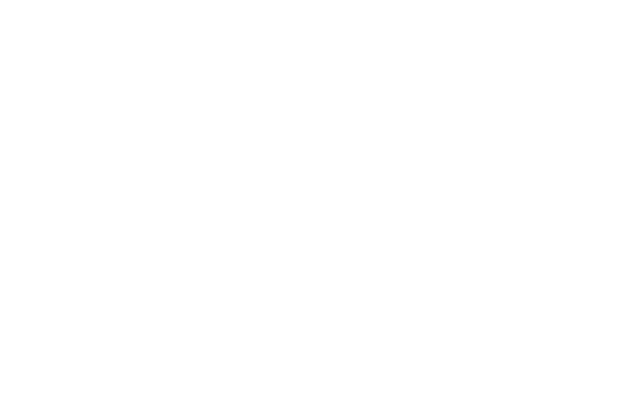
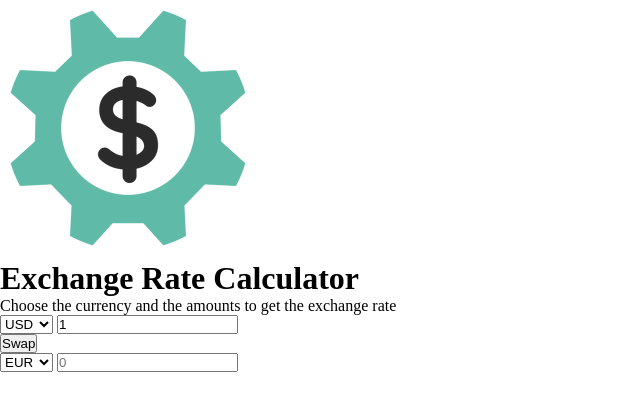
Before and after one commit to ciamac-da/exchange-rate-caculator-vanilla-js, a plain HTML site: page index.html in a window 1280 px wide. Shown: the whole page, without its empty margins (0-640 px from the left). Drawn offline with Linux system fonts and the light colour scheme.

Commit message:
Verified by Marti4n v1.0.2 html

```diff
--- a/index.html
+++ b/index.html
@@ -3,10 +3,139 @@
 <head>
   <meta charset="UTF-8">
   <meta name="viewport" content="width=device-width, initial-scale=1.0">
-  <title>My HTML Page</title>
+  <title>Exchange Rate Calculator</title>
   <link rel="stylesheet" type="text/css" title="Cool stylesheet" href="./style.css">
   <script defer src="./index.js" type="text/javascript"></script>
 </head>
 <body>
+  <img src="assets/money.png" alt="" class="money-img" />
+   <h1>Exchange Rate Calculator</h1>
+   <p>Choose the currency and the amounts to get the exchange rate</p>
+
+   <div class="container">
+     <div class="currency">
+       <select id="currency-one">
+         <option value="AED">AED</option>
+         <option value="ARS">ARS</option>
+         <option value="AUD">AUD</option>
+         <option value="BGN">BGN</option>
+         <option value="BRL">BRL</option>
+         <option value="BSD">BSD</option>
+         <option value="CAD">CAD</option>
+         <option value="CHF">CHF</option>
+         <option value="CLP">CLP</option>
+         <option value="CNY">CNY</option>
+         <option value="COP">COP</option>
+         <option value="CZK">CZK</option>
+         <option value="DKK">DKK</option>
+         <option value="DOP">DOP</option>
+         <option value="EGP">EGP</option>
+         <option value="EUR">EUR</option>
+         <option value="FJD">FJD</option>
+         <option value="GBP">GBP</option>
+         <option value="GTQ">GTQ</option>
+         <option value="HKD">HKD</option>
+         <option value="HRK">HRK</option>
+         <option value="HUF">HUF</option>
+         <option value="IDR">IDR</option>
+         <option value="ILS">ILS</option>
+         <option value="INR">INR</option>
+         <option value="ISK">ISK</option>
+         <option value="JPY">JPY</option>
+         <option value="KRW">KRW</option>
+         <option value="KZT">KZT</option>
+         <option value="MXN">MXN</option>
+         <option value="MYR">MYR</option>
+         <option value="NOK">NOK</option>
+         <option value="NZD">NZD</option>
+         <option value="PAB">PAB</option>
+         <option value="PEN">PEN</option>
+         <option value="PHP">PHP</option>
+         <option value="PKR">PKR</option>
+         <option value="PLN">PLN</option>
+         <option value="PYG">PYG</option>
+         <option value="RON">RON</option>
+         <option value="RUB">RUB</option>
+         <option value="SAR">SAR</option>
+         <option value="SEK">SEK</option>
+         <option value="SGD">SGD</option>
+         <option value="THB">THB</option>
+         <option value="TRY">TRY</option>
+         <option value="TWD">TWD</option>
+         <option value="UAH">UAH</option>
+         <option value="USD" selected>USD</option>
+         <option value="UYU">UYU</option>
+         <option value="VND">VND</option>
+         <option value="ZAR">ZAR</option>
+       </select>
+       <input type="number" id="amount-one" placeholder="0" value="1" />
+     </div>
+
+     <div class="swap-rate-container">
+       <button class="btn" id="swap">
+         Swap
+       </button>
+       <div class="rate" id="rate"></div>
+     </div>
+
+     <div class="currency">
+       <select id="currency-two">
+         <option value="AED">AED</option>
+         <option value="ARS">ARS</option>
+         <option value="AUD">AUD</option>
+         <option value="BGN">BGN</option>
+         <option value="BRL">BRL</option>
+         <option value="BSD">BSD</option>
+         <option value="CAD">CAD</option>
+         <option value="CHF">CHF</option>
+         <option value="CLP">CLP</option>
+         <option value="CNY">CNY</option>
+         <option value="COP">COP</option>
+         <option value="CZK">CZK</option>
+         <option value="DKK">DKK</option>
+         <option value="DOP">DOP</option>
+         <option value="EGP">EGP</option>
+         <option value="EUR" selected>EUR</option>
+         <option value="FJD">FJD</option>
+         <option value="GBP">GBP</option>
+         <option value="GTQ">GTQ</option>
+         <option value="HKD">HKD</option>
+         <option value="HRK">HRK</option>
+         <option value="HUF">HUF</option>
+         <option value="IDR">IDR</option>
+         <option value="ILS">ILS</option>
+         <option value="INR">INR</option>
+         <option value="ISK">ISK</option>
+         <option value="JPY">JPY</option>
+         <option value="KRW">KRW</option>
+         <option value="KZT">KZT</option>
+         <option value="MXN">MXN</option>
+         <option value="MYR">MYR</option>
+         <option value="NOK">NOK</option>
+         <option value="NZD">NZD</option>
+         <option value="PAB">PAB</option>
+         <option value="PEN">PEN</option>
+         <option value="PHP">PHP</option>
+         <option value="PKR">PKR</option>
+         <option value="PLN">PLN</option>
+         <option value="PYG">PYG</option>
+         <option value="RON">RON</option>
+         <option value="RUB">RUB</option>
+         <option value="SAR">SAR</option>
+         <option value="SEK">SEK</option>
+         <option value="SGD">SGD</option>
+         <option value="THB">THB</option>
+         <option value="TRY">TRY</option>
+         <option value="TWD">TWD</option>
+         <option value="UAH">UAH</option>
+         <option value="USD">USD</option>
+         <option value="UYU">UYU</option>
+         <option value="VND">VND</option>
+         <option value="ZAR">ZAR</option>
+       </select>
+       <input type="number" id="amount-two" placeholder="0" />
+     </div>
+   </div>
+
 </body>
 </html>
```
Also changed, not shown: .atom-live-server.json (added), 1 other file.
